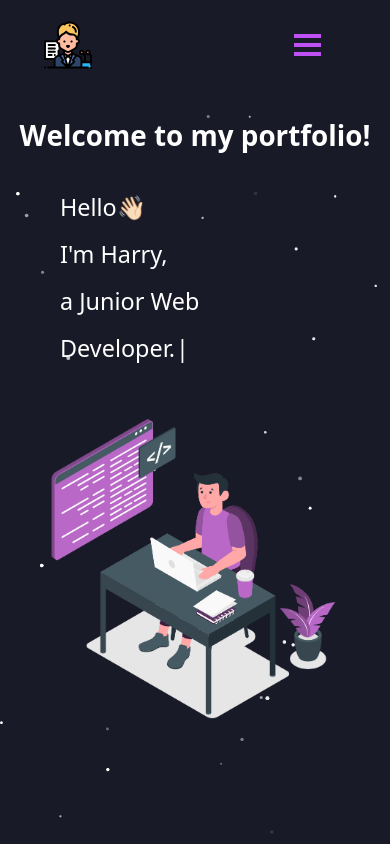
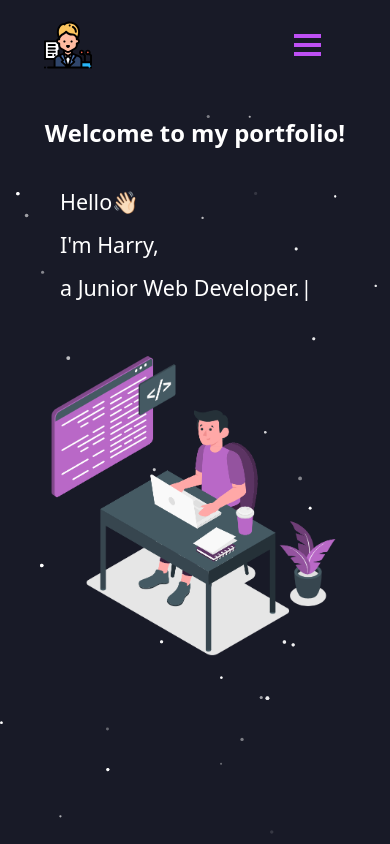
Before and after one commit to harry33321/harry33321.github.io, a React (Create React App) app: page / in a window 390 px wide. Built offline with nearby package versions, Linux system fonts and the light colour scheme.

Commit message:
update find your hat

```diff
--- a/public/style.css
+++ b/public/style.css
@@ -13,22 +13,19 @@
 }
 
 .revealRotate {
-	position: relative;
 	transform: rotateY(-360deg);
 	opacity: 0;
-	transition: 1.5s all ease;
 }
 
 .revealUp {
-	position: relative;
 	transform: translateY(150px);
 	opacity: 0;
-	transition: 1.5s all ease;
 }
 
 .reveal-active {
 	transform: none;
 	opacity: 1;
+	transition: 1.5s all ease;
 }
 
 /* --------------------------------------------------------------------- */
@@ -169,13 +166,13 @@
 }
 
 .homeContent h2 {
-	margin: 0 3rem;
+	margin-left: 3rem;
 	line-height: 2;
 	font-size: calc(20px + 2vmin);
 }
 
 .homeContent img {
-	width: calc(100px + 50vmin);
+	width: calc(300px + 12vw);
 }
 
 /* .Typewriter__wrapper {
@@ -208,70 +205,6 @@
 	60% { transform: rotate(0deg); }
 	/* Reset for the last half to pause */
 	100% { transform: rotate(0deg); }
-}
-
-@media (max-width: 767px) {
-
-	.homeContent {
-		flex-wrap: wrap;
-	}
-
-	.homeContent h2 {
-		font-size: 6vmin;
-	}
-
-	.homeContent img {
-		width: 100%
-	}
-}
-
-/* --------------------------------------------------------------------- */
-/* Projects */
-/* --------------------------------------------------------------------- */
-.projectPage {
-	position: relative !important;
-	padding-top: calc(5rem + 10vmin) !important;
-	padding-bottom: 2rem !important;
-}
-
-.projectCol {
-	padding: 3.5rem 2rem !important;
-}
-
-.projectCard {
-	box-shadow: 0 4px 5px 3px rgba(119, 53, 136, 0.459) !important;
-    background-color: transparent !important;
-    opacity: 0.9 !important;
-    transition: all 0.5s ease 0s !important;
-    height: 100% !important;
-}
-
-.projectCard:hover {
-	transform: scale(1.02) !important;
-    box-shadow: 0 4px 4px 5px rgba(129, 72, 144, 0.561) !important;
-}
-
-.projectCard img {
-	padding: 20px !important;
-	opacity: 0.8 !important;
-	border-radius: 10px !important;
-}
-
-.projectCard a {
-	background-color: #623686 !important;
-    border-color: #623686 !important;
-    align-self: end !important;
-    margin: 0px 0.5rem
-}
-
-.projectCard a:hover {
-	background-color: #6d20c5d7 !important;
-    border-color: #6d20c5d7 !important;
-}
-
-.rubber-span {
-	display: inline-block;
-	cursor: default;
 }
 
 .rubber-band {
@@ -365,3 +298,74 @@
 	  transform: scale3d(1, 1, 1);
 	}
 }
+
+@media (max-width: 991px) {
+
+	.homeContent {
+		flex-wrap: wrap;
+	}
+
+	.homeContent img {
+		width: 100%
+	}
+}
+
+@media (max-width: 767px) {
+
+	.homeHeader {
+		font-size: calc(16px + 2vmin);
+	}
+
+	.homeContent h2 {
+		font-size: calc(2px + 5vmin);
+	}
+}
+
+/* --------------------------------------------------------------------- */
+/* Projects */
+/* --------------------------------------------------------------------- */
+.projectPage {
+	position: relative !important;
+	padding-top: calc(5rem + 10vmin) !important;
+	padding-bottom: 2rem !important;
+}
+
+.projectCol {
+	padding: 3.5rem 2rem !important;
+}
+
+.projectCard {
+	box-shadow: 0 4px 5px 3px rgba(119, 53, 136, 0.459) !important;
+    background-color: transparent !important;
+    opacity: 0.9 !important;
+    transition: all 0.5s ease 0s !important;
+    height: 100% !important;
+}
+
+.projectCard:hover {
+	transform: scale(1.02) !important;
+    box-shadow: 0 4px 4px 5px rgba(129, 72, 144, 0.561) !important;
+}
+
+.projectCard img {
+	padding: 20px !important;
+	opacity: 0.8 !important;
+	border-radius: 10px !important;
+}
+
+.projectCard a {
+	background-color: #623686 !important;
+    border-color: #623686 !important;
+    align-self: end !important;
+    margin: 0px 0.5rem
+}
+
+.projectCard a:hover {
+	background-color: #6d20c5d7 !important;
+    border-color: #6d20c5d7 !important;
+}
+
+.rubber-span {
+	display: inline-block;
+	cursor: default;
+}
--- a/src/pages/Projects.js
+++ b/src/pages/Projects.js
@@ -45,16 +45,16 @@ export default function Projects() {
         },
         {
             title: "Find Your Hat",
-            description: "A simple game where you have to find the hat that is hiding in the room.",
-            skills: "JavaScript",
+            description: "A simple game where you have to find the hat that is hiding in the map.",
+            skills: "HTML, CSS, JavaScript",
             imgPath: FindYourHat,
             codeLink: "https://github.com/harry33321/Find-Your-Hat",
-            projectLink: "https://github.com/harry33321/Find-Your-Hat"
+            projectLink: "https://harry33321.github.io/Find-Your-Hat"
         },
         {
             title: "Number Guesser",
             description: "A simple number guessing game that the system picks a secret target number randomly, then the player and computer each guess a number, and the party closest to the target number wins.",
-            skills: "JavaScript, HTML, CSS",
+            skills: "HTML, CSS, JavaScript",
             imgPath: NumberGuesser,
             codeLink: "https://github.com/harry33321/Number-Guesser",
             projectLink: "https://harry33321.github.io/Number-Guesser/"
```
